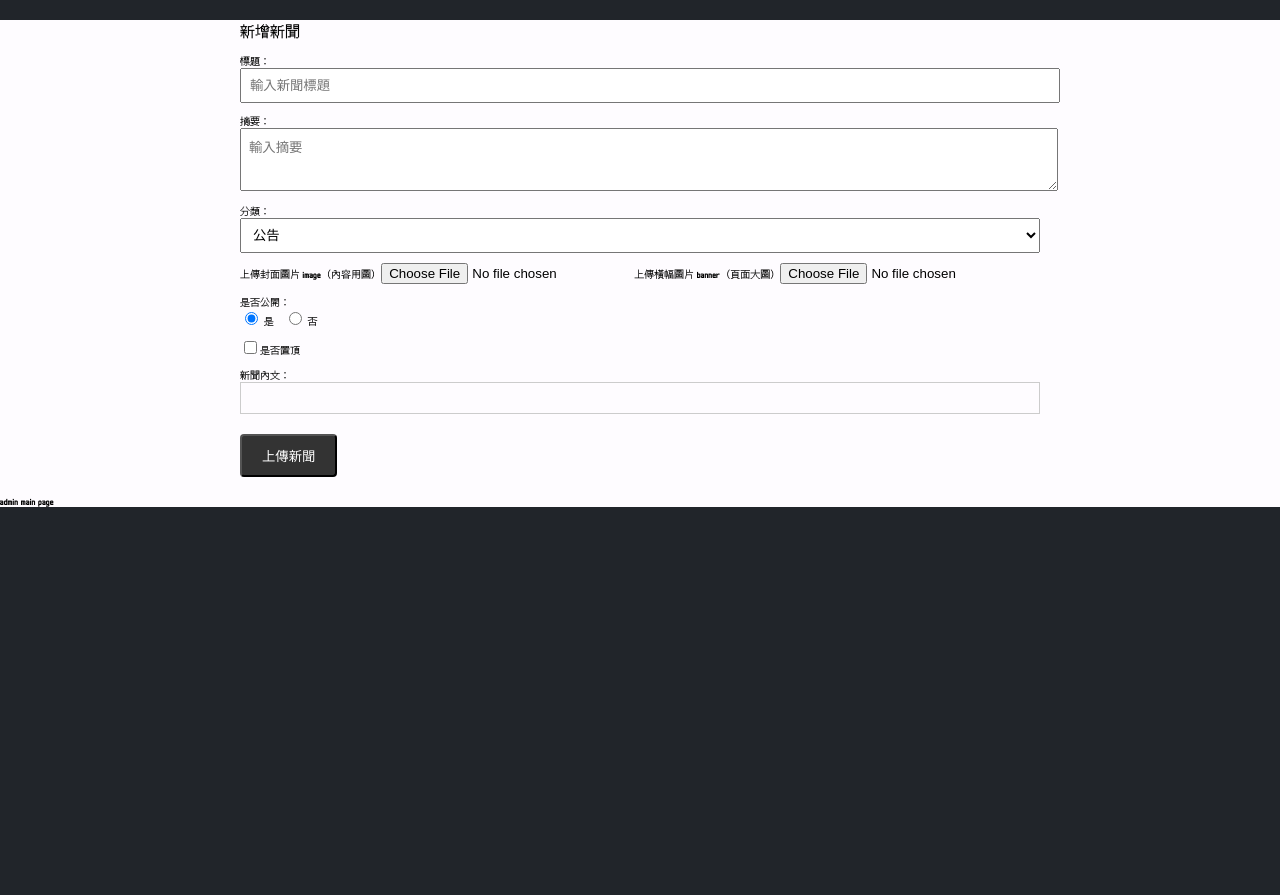
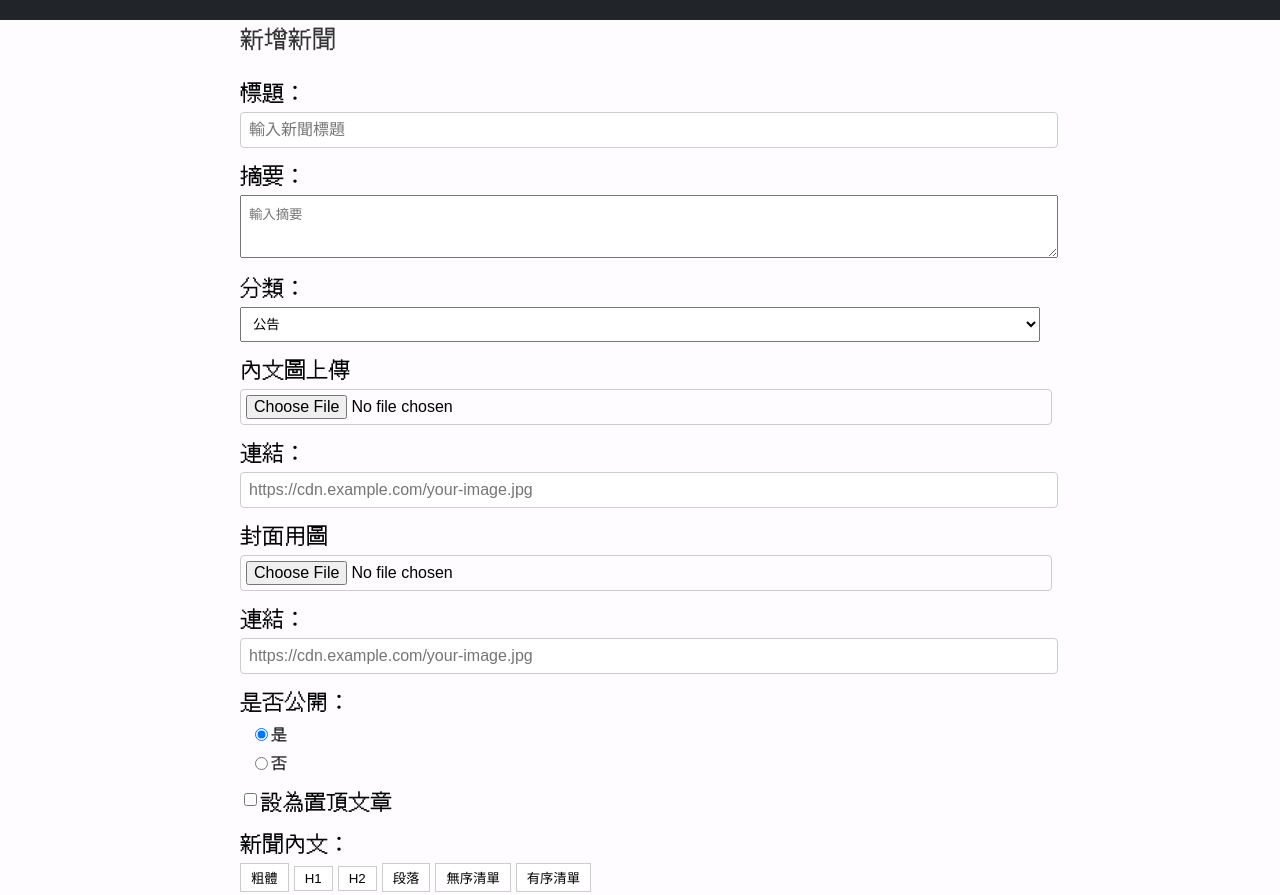
Before and after one commit to mevius92201/pixel-mart, a React (Vite) app: page /#/admin/news_config in a window 1280 px wide. Shown: the top 895 px of the page. Before the commit the page ends 800 px from the top, so only its background shows below. Built offline with nearby package versions, Linux system fonts and the light colour scheme.

Commit message:
feat: update NewsConfig and NewsArticle components; enhance image upload functionality and add content sanitization

```diff
--- a/src/Component/pages/admin/NewsConfig.jsx
+++ b/src/Component/pages/admin/NewsConfig.jsx
@@ -2,6 +2,7 @@ import { useState } from "react";
 import { getStorage, ref, uploadBytes, getDownloadURL } from "firebase/storage";
 import { useEditor, EditorContent } from "@tiptap/react";
 import StarterKit from "@tiptap/starter-kit";
+import "../../../assets/editor.css";
 
 const categoryOptions = [
   { value: "announcement", label: "公告" },
@@ -54,8 +55,8 @@ function NewsConfig() {
       return;
     }
 
-    const image = await uploadImage(imageFile, "news_images");
-    const banner = await uploadImage(bannerFile, "news_banners");
+    const image = imageURL || (await uploadImage(imageFile, "news_images"));
+    const banner = bannerURL || (await uploadImage(bannerFile, "news_banners"));
 
     try {
       const response = await fetch("https://addnews-3xt565hwvq-uc.a.run.app", {
@@ -93,8 +94,8 @@ function NewsConfig() {
   };
 
   return (
-    <div style={{ maxWidth: 800, margin: "2rem auto" }}>
-      <h2>新增新聞</h2>
+    <div style={{ maxWidth: 800, margin: "0 auto", height: "100%" }}>
+      <h2 className="title-txt">新增新聞</h2>
 
       <label>標題：</label>
       <input
@@ -127,12 +128,20 @@ function NewsConfig() {
         ))}
       </select>
 
-      <label>上傳封面圖片 image（內容用圖）</label>
+      <label>內文圖上傳</label>
       <input
         type="file"
         accept="image/*"
         onChange={(e) => setImageFile(e.target.files?.[0] || null)}
         style={{ marginBottom: "1rem" }}
+      />
+      <label>連結：</label>
+      <input
+        type="url"
+        placeholder="https://cdn.example.com/your-image.jpg"
+        value={imageURL}
+        onChange={(e) => setImageURL(e.target.value)}
+        style={{ width: "100%", marginBottom: "1rem", padding: "8px" }}
       />
       {imageFile && (
         <img
@@ -147,12 +156,20 @@ function NewsConfig() {
         />
       )}
 
-      <label>上傳橫幅圖片 banner（頁面大圖）</label>
+      <label>封面用圖</label>
       <input
         type="file"
         accept="image/*"
         onChange={(e) => setBannerFile(e.target.files?.[0] || null)}
         style={{ marginBottom: "1rem" }}
+      />
+      <label>連結：</label>
+      <input
+        type="url"
+        placeholder="https://cdn.example.com/your-image.jpg"
+        value={imageURL}
+        onChange={(e) => setImageURL(e.target.value)}
+        style={{ width: "100%", marginBottom: "1rem", padding: "8px" }}
       />
       {bannerFile && (
         <img
@@ -169,19 +186,21 @@ function NewsConfig() {
 
       <label>是否公開：</label>
       <div style={{ marginBottom: "1rem" }}>
-        <label>
+        <label className="radio-label">
           <input
             type="radio"
             name="public"
+            style={{ width: "fit-content" }}
             checked={isPublic === true}
             onChange={() => setIsPublic(true)}
           />{" "}
           是
         </label>
-        <label style={{ marginLeft: "1rem" }}>
+        <label className="radio-label">
           <input
             type="radio"
             name="public"
+            style={{ width: "fit-content" }}
             checked={isPublic === false}
             onChange={() => setIsPublic(false)}
           />{" "}
@@ -189,17 +208,53 @@ function NewsConfig() {
         </label>
       </div>
 
-      <label>
+      <label className="pinned-label">
         <input
           type="checkbox"
           checked={isPinned}
+          style={{ width: "fit-content" }}
           onChange={(e) => setIsPinned(e.target.checked)}
         />
-        是否置頂
+        設為置頂文章
       </label>
 
       <div style={{ margin: "1rem 0" }}>
         <label>新聞內文：</label>
+
+        {editor && (
+          <div className="editor-toolbar" style={{ marginBottom: "0.5rem" }}>
+            <button onClick={() => editor.chain().focus().toggleBold().run()}>
+              粗體
+            </button>
+            <button
+              onClick={() =>
+                editor.chain().focus().toggleHeading({ level: 1 }).run()
+              }
+            >
+              H1
+            </button>
+            <button
+              onClick={() =>
+                editor.chain().focus().toggleHeading({ level: 2 }).run()
+              }
+            >
+              H2
+            </button>
+            <button onClick={() => editor.chain().focus().setParagraph().run()}>
+              段落
+            </button>
+            <button
+              onClick={() => editor.chain().focus().toggleBulletList().run()}
+            >
+              無序清單
+            </button>
+            <button
+              onClick={() => editor.chain().focus().toggleOrderedList().run()}
+            >
+              有序清單
+            </button>
+          </div>
+        )}
         <div
           className="editor border p-2 rounded-md"
           style={{ border: "1px solid #ccc" }}
--- a/src/Component/pages/news/NewsArticle.jsx
+++ b/src/Component/pages/news/NewsArticle.jsx
@@ -4,6 +4,8 @@ import { useEffect, useState } from "react";
 import "../../../assets/all.css";
 import "../../../assets/news.css";
 import LoadingEffectV2 from "../../LoadingEffectV2";
+import Editor from "../../Editor";
+import DOMPurify from "dompurify";
 function NewsArticle() {
   const params = useParams();
   const { id } = params;
@@ -59,7 +61,17 @@ function NewsArticle() {
               margin: "0 8rem",
             }}
           />
-          <p className="article-content">{article.content}</p>
+          <div className="article-content">
+            {/<[a-z][\s\S]*>/i.test(article.content) ? (
+              <div
+                dangerouslySetInnerHTML={{
+                  __html: DOMPurify.sanitize(article.content),
+                }}
+              />
+            ) : (
+              <p>{article.content}</p>
+            )}
+          </div>
         </div>
       </div>
       <div>
--- /dev/null
+++ b/src/assets/editor.css
@@ -0,0 +1,81 @@
+.editor-toolbar button {
+  padding: 4px 10px;
+  margin-right: 5px;
+  border: 1px solid #ccc;
+  background: white;
+  cursor: pointer;
+}
+.editor-toolbar button:hover {
+  background: #f3f3f3;
+}
+
+p {
+  margin: 0.5rem 0;
+  line-height: 1.6;
+  font-size: 1.6rem;
+}
+.title-txt {
+  font-size: 2.4rem;
+  color: #333;
+}
+.editor h1,
+.editor h2,
+.editor h3 {
+  font-weight: bold;
+  margin: 1rem 0 0.5rem;
+}
+.editor h1 {
+  font-size: 2.4rem;
+}
+.editor h2 {
+  font-size: 2rem;
+}
+.editor h3 {
+  font-size: 1.8rem;
+}
+.editor {
+  font-family: Arial, sans-serif;
+  font-size: 1.6rem;
+  color: #333;
+  padding: 1rem;
+  background-color: #f9f9f9;
+  border-radius: 8px;
+}
+
+.editor p {
+  margin: 0.5rem 0;
+  line-height: 1.6;
+}
+
+.editor blockquote {
+  padding: 0.5rem 1rem;
+  border-left: 4px solid #ccc;
+  background: #f9f9f9;
+  color: #555;
+}
+label {
+  display: block;
+  margin-bottom: 0.5rem;
+  font-size: 2.2rem;
+}
+input {
+  width: 100%;
+  padding: 0.5rem;
+  font-size: 1.6rem;
+  border: 1px solid #ccc;
+  border-radius: 4px;
+}
+.radio-label {
+  display: flex;
+  font-size: 1.6rem;
+  justify-content: flex-start;
+  align-items: center;
+  margin-left: 1rem;
+}
+.pinned-label {
+  display: flex;
+  font-size: 1.6rem;
+  justify-content: flex-start;
+  align-items: center;
+  font-size: 2.2rem;
+}
```
Also changed, not shown: 1 other file (tests, documents, lock files or other folders).
